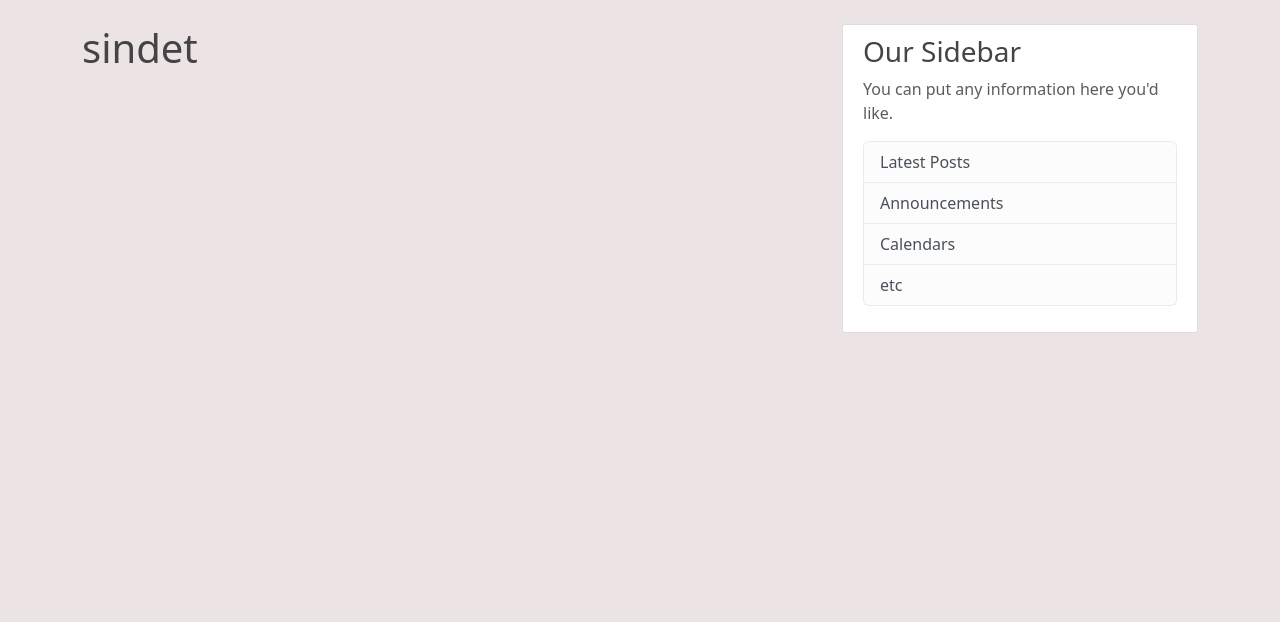
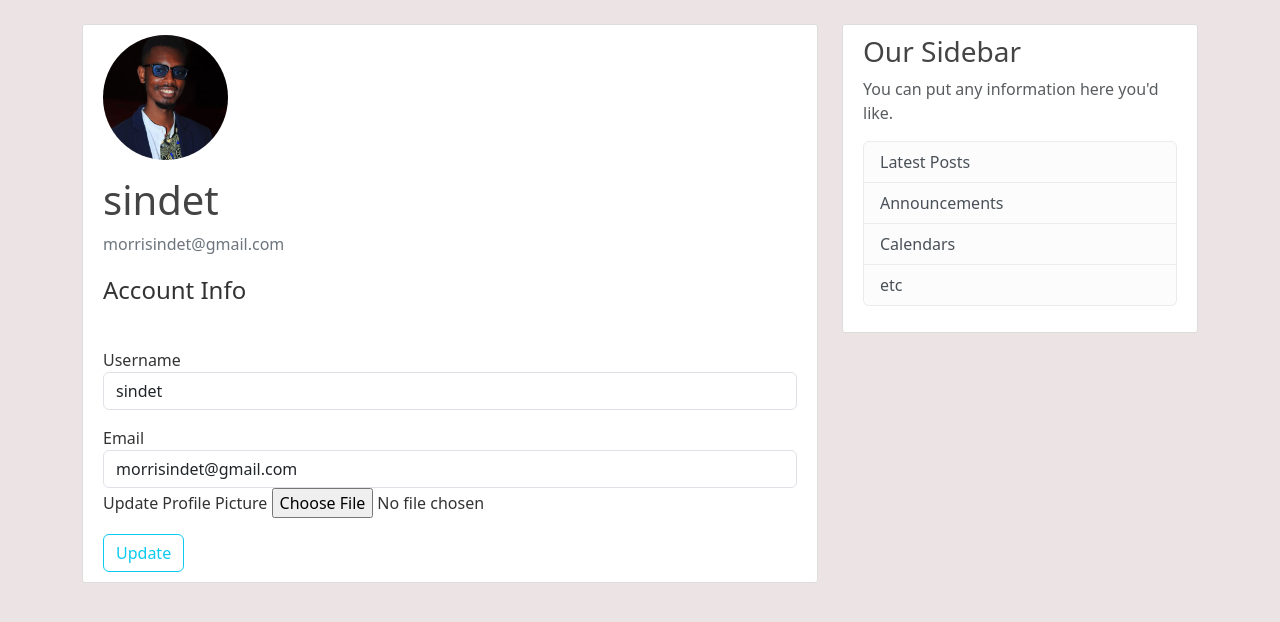
Before and after one commit to SINMOR/flaskblog, a Flask app: page /account in a window 1280 px wide. Shown: the part 56-678 px from the top of the page. Run offline with Flask 3, Linux system fonts and the light colour scheme; a user stored in the database is signed in; some libraries are stand-ins or nearby versions.

Commit message:
added user account and profile picture

```diff
--- a/flaskblog/forms.py
+++ b/flaskblog/forms.py
@@ -1,4 +1,6 @@
 from flask_wtf  import FlaskForm
+from flask_wtf.file import FileField,FileAllowed
+from flask_login import current_user
 from wtforms import StringField, PasswordField, BooleanField , SubmitField
 from wtforms.validators import DataRequired, Length, Email, EqualTo, ValidationError
 from flaskblog.models import User
@@ -26,3 +28,22 @@ class LoginForm(FlaskForm):
     remember = BooleanField('Remember Me')
 
     submit = SubmitField('Login')
+
+
+class UpdateAccountForm(FlaskForm):
+    username = StringField('Username', validators=[DataRequired(), Length(min=2, max=20)] )
+
+    email = StringField('Email',  validators=[DataRequired(), Email()])
+    picture = FileField('Update Profile Picture', validators=[FileAllowed(['jpg','png'])])
+    submit = SubmitField('Update')
+
+    def validate_username(form, username):
+        if username.data != current_user.username:
+            user = User.query.filter_by(username=username.data).first()
+            if user:
+                raise ValidationError('Username taken ! Please choose a  different one.')
+    def validate_email(form, email):
+         if email.data != current_user.email:
+                user = User.query.filter_by(email=email.data).first()
+                if user:
+                    raise ValidationError('Email taken ! Please  choose a different one.')
--- a/flaskblog/routes.py
+++ b/flaskblog/routes.py
@@ -1,6 +1,9 @@
+import secrets
+import os
+from PIL import Image
 from flask import render_template,url_for,flash,redirect,request
 from flaskblog import app, db,bcrypt
-from flaskblog.forms import RegistrationForm,LoginForm
+from flaskblog.forms import RegistrationForm,LoginForm,UpdateAccountForm
 from flaskblog.models import User,Post
 from  flask_login import login_user,current_user,logout_user,login_required
 
@@ -71,7 +74,41 @@ def logout():
     logout_user()
     return redirect(url_for('home'))
 
-@app.route("/account")
+def save_picture(form_picture):
+    random_hex = secrets.token_hex(8)
+    _, f_ext = os.path.splitext(form_picture.filename)
+    picture_fn = random_hex + f_ext
+    picture_path = os.path.join(app.root_path, 'static/prof_pics', picture_fn)
+
+    output_size = (125,125)
+    i = Image.open(form_picture)
+    i.thumbnail(output_size)
+
+
+
+    i.save(picture_path)
+
+
+    return picture_fn
+
+
+
+@app.route("/account",methods=['GET', 'POST'])
 @login_required
 def account():
-    return render_template('account.html', title='Account')
+    form = UpdateAccountForm()
+    if form.validate_on_submit():
+        if form.picture.data:
+            picture_file = save_picture(form.picture.data)
+            current_user.image_file = picture_file
+        current_user.username = form.username.data
+        current_user.email = form.email.data
+        db.session.commit()
+        flash('Your account has been updated!', 'success')
+        return redirect (url_for('account'))
+    elif request.method == 'GET':
+        form.username.data = current_user.username
+        form.email.data = current_user.email
+
+    image_file = url_for('static',filename = 'prof_pics/' + current_user.image_file )
+    return render_template('account.html', title='Account',image_file = image_file ,form = form)
--- a/flaskblog/templates/account.html
+++ b/flaskblog/templates/account.html
@@ -1,4 +1,62 @@
 {%  extends "base.html" %}
 {% block content %}
-    <h1>{{current_user.username}}</h1>
+<div class="content-section">
+    <div class="media">
+      <img class="rounded-circle account-img" src="{{image_file}}">
+      <div class="media-body">
+        <h2 class="account-heading">{{ current_user.username}}</h2>
+        <p class="text-secondary">{{ current_user.email}}</p>
+      </div>
+    </div>
+    <form method="POST" action="" enctype="multipart/form-data">
+          {{ form.hidden_tag() }}
+          <fieldset class="form-group">
+              <legend class= " mb-4">Account Info</legend>
+              <div class="form-group  pt-3">
+                  {{ form.username.label(class='form-control-label')}}
+
+                  {% if form.username.errors %}
+                      {{ form.username(class="form-control form-control is-invalid ")}}
+                      <div class="invalid-feedback">
+                          {% for error in form.username.errors%}
+                              <span> {{ error}}</span>
+                           {% endfor %}
+                      </div>
+                  {% else %}
+                  {{ form.username(class='form-control')}}
+                  {% endif %}
+
+              </div>
+              <div class="form-group  pt-3">
+                  {{ form.email.label(class='form-control-label')}}
+                  {% if form.email.errors %}
+                  {{ form.email(class="form-control form-control is-invalid ")}}
+                  <div class="invalid-feedback">
+                      {% for error in form.email.errors%}
+                          <span> {{ error}}</span>
+                       {% endfor %}
+                  </div>
+              {% else %}
+              {{ form.email(class='form-control')}}
+              {% endif %}
+
+              </div>
+              <div class="form-group">
+                {{ form.picture.label() }}
+                {{  form.picture(class="form-control-file") }}
+                {%  if form.picture.errors %}
+                    <div class="text-danger">
+                        {% for error in form.picture.errors %}
+                            <span>{{ error }}</span><br>
+                        {% endfor %}
+                    </div>
+                {%endif%}
+              </div>
+          </fieldset>
+          <div class="form-group pt-3">
+              {{ form.submit(class="btn btn-outline-info" ) }}
+          </div>
+
+      </form>
+ </div>
 {% endblock content %}
```
Also changed, not shown: flaskblog/blog.db, flaskblog/static/prof_pics/default.jpg (added), flaskblog/static/prof_pics/f723528b6423f0cc.jpg (added).
